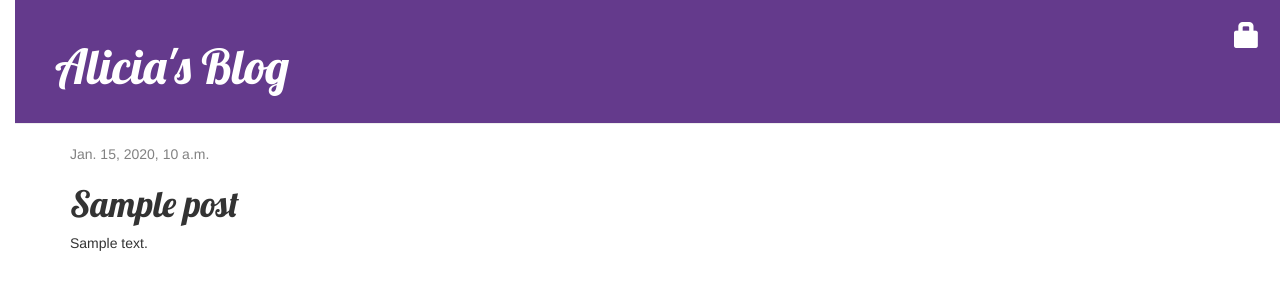
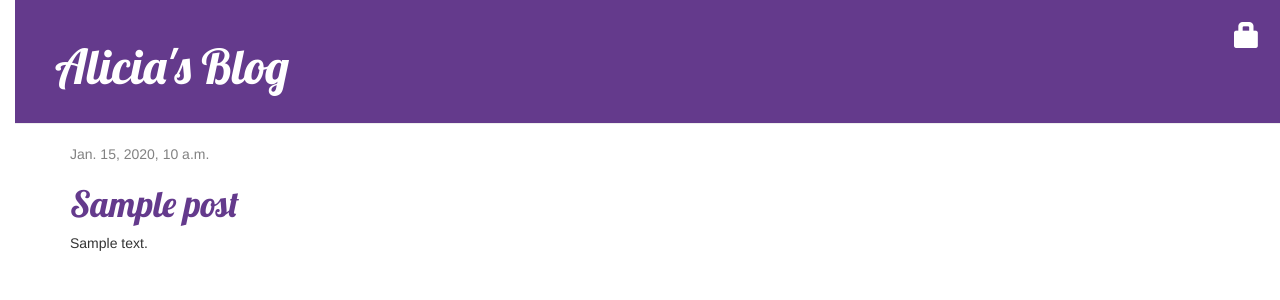
Before and after one commit to aliciasavelly/djangogirls, a Django app: page /post/1/ in a window 1280 px wide. Shown: the top 300 px of the page. Run offline with Django 3.2, Linux system fonts and the light colour scheme; tables that the repository leaves empty hold one stand-in row (values such as "Sample post"); some libraries are stand-ins or nearby versions.

Commit message:
change colors

```diff
--- a/blog/static/css/blog.css
+++ b/blog/static/css/blog.css
@@ -1,6 +1,5 @@
 h1 a {
   font-family: 'Lobster';
-  color: green;
 }
 
 body {
@@ -65,6 +64,10 @@ h1, h2, h3, h4 {
   margin-bottom: 70px;
 }
 
+.post h1 {
+  color: #643a8c;
+}
+
 .post h1 a, .post h1 a:visited {
   color: #643a8c;
 }
```
